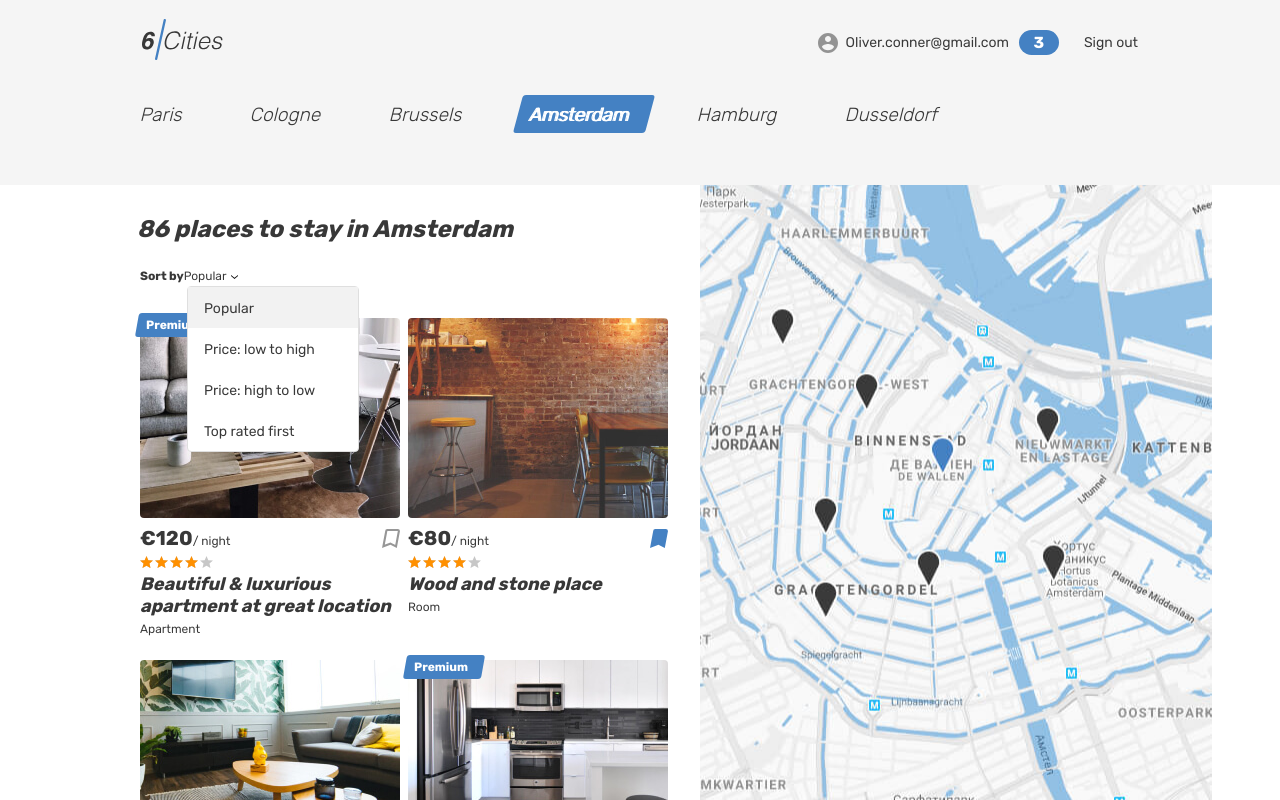
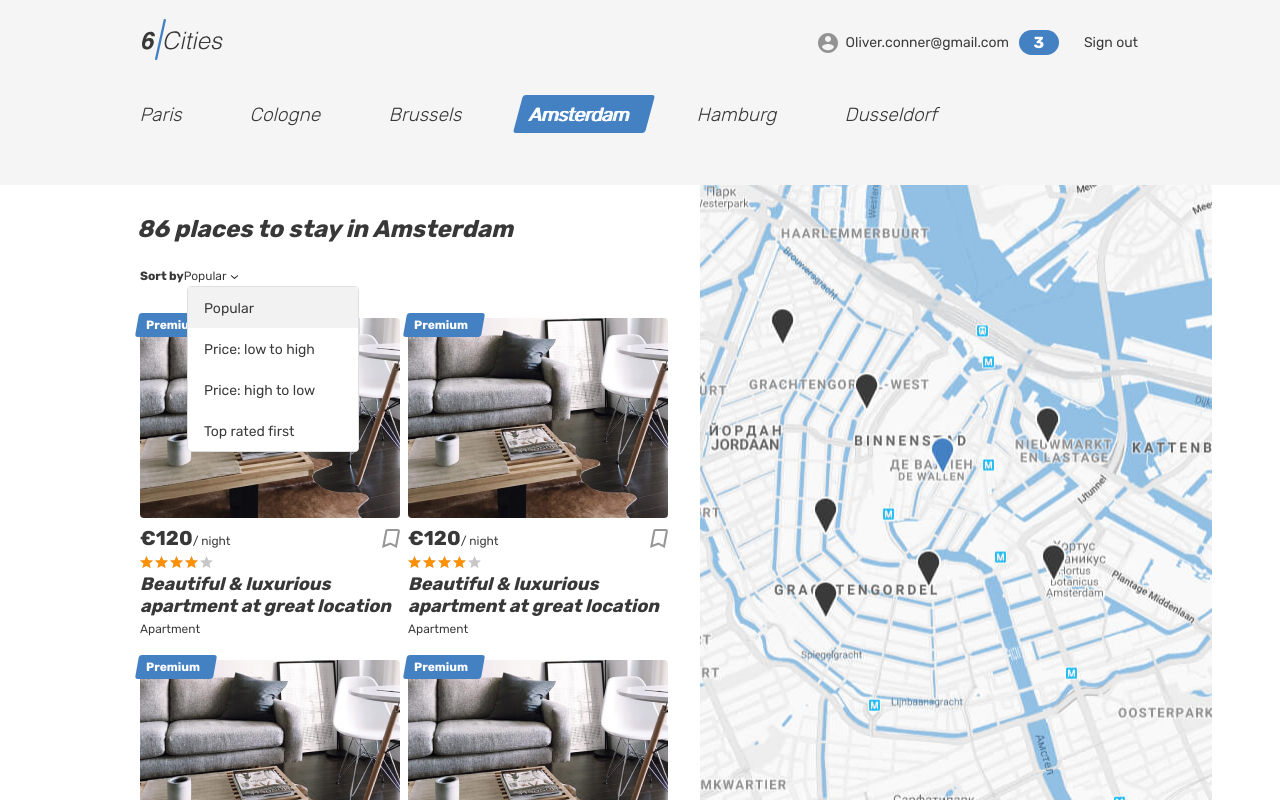
Before and after one commit to htmlacademy-react/2609653-six-cities-3, a React (Vite) app: page / in a window 1280 px wide. Built offline with nearby package versions, Linux system fonts and the light colour scheme.

Commit message:
extracted PlaceCard component

```diff
--- a/src/components/App.tsx
+++ b/src/components/App.tsx
@@ -1,4 +1,4 @@
-import PageLayout from './Layout/PageLayout';
+import PageLayout from './layout/PageLayout';
 
 function App({totalPlacesCount}: { totalPlacesCount : number}) {
   return (
--- a/src/components/Layout/Main/Main.tsx
+++ b/src/components/Layout/Main/Main.tsx
@@ -1,3 +1,5 @@
+import PlaceCard from "../../PlaceCard/PlaceCard";
+
 export default function Main(props: any) {
   const {placesCount} = props;
   return(
@@ -46,8 +48,7 @@ export default function Main(props: any) {
             <b className="places__found">{placesCount} places to stay in Amsterdam</b>
             <form className="places__sorting" action="#" method="get">
               <span className="places__sorting-caption">Sort by</span>
-              <span className="places__sorting-type" tabIndex={0}>
-            Popular
+              <span className="places__sorting-type" tabIndex={0}> Popular
                 <svg className="places__sorting-arrow" width="7" height="4">
                   <use xlinkHref="#icon-arrow-select"></use>
                 </svg>
@@ -60,171 +61,11 @@ export default function Main(props: any) {
               </ul>
             </form>
             <div className="cities__places-list places__list tabs__content">
-              <article className="cities__card place-card">
-                <div className="place-card__mark">
-                  <span>Premium</span>
-                </div>
-                <div className="cities__image-wrapper place-card__image-wrapper">
-                  <a href="#">
-                    <img className="place-card__image" src="img/apartment-01.jpg" width="260" height="200" alt="Place image" />
-                  </a>
-                </div>
-                <div className="place-card__info">
-                  <div className="place-card__price-wrapper">
-                    <div className="place-card__price">
-                      <b className="place-card__price-value">&euro;120</b>
-                      <span className="place-card__price-text">&#47;&nbsp;night</span>
-                    </div>
-                    <button className="place-card__bookmark-button button" type="button">
-                      <svg className="place-card__bookmark-icon" width="18" height="19">
-                        <use xlinkHref="#icon-bookmark"></use>
-                      </svg>
-                      <span className="visually-hidden">To bookmarks</span>
-                    </button>
-                  </div>
-                  <div className="place-card__rating rating">
-                    <div className="place-card__stars rating__stars">
-                      <span style={{width: '80%'}}></span>
-                      <span className="visually-hidden">Rating</span>
-                    </div>
-                  </div>
-                  <h2 className="place-card__name">
-                    <a href="#">Beautiful &amp; luxurious apartment at great location</a>
-                  </h2>
-                  <p className="place-card__type">Apartment</p>
-                </div>
-              </article>
-
-              <article className="cities__card place-card">
-                <div className="cities__image-wrapper place-card__image-wrapper">
-                  <a href="#">
-                    <img className="place-card__image" src="img/room.jpg" width="260" height="200" alt="Place image" />
-                  </a>
-                </div>
-                <div className="place-card__info">
-                  <div className="place-card__price-wrapper">
-                    <div className="place-card__price">
-                      <b className="place-card__price-value">&euro;80</b>
-                      <span className="place-card__price-text">&#47;&nbsp;night</span>
-                    </div>
-                    <button className="place-card__bookmark-button place-card__bookmark-button--active button" type="button">
-                      <svg className="place-card__bookmark-icon" width="18" height="19">
-                        <use xlinkHref="#icon-bookmark"></use>
-                      </svg>
-                      <span className="visually-hidden">In bookmarks</span>
-                    </button>
-                  </div>
-                  <div className="place-card__rating rating">
-                    <div className="place-card__stars rating__stars">
-                      <span style={{width: '80%'}}></span>
-                      <span className="visually-hidden">Rating</span>
-                    </div>
-                  </div>
-                  <h2 className="place-card__name">
-                    <a href="#">Wood and stone place</a>
-                  </h2>
-                  <p className="place-card__type">Room</p>
-                </div>
-              </article>
-
-              <article className="cities__card place-card">
-                <div className="cities__image-wrapper place-card__image-wrapper">
-                  <a href="#">
-                    <img className="place-card__image" src="img/apartment-02.jpg" width="260" height="200" alt="Place image" />
-                  </a>
-                </div>
-                <div className="place-card__info">
-                  <div className="place-card__price-wrapper">
-                    <div className="place-card__price">
-                      <b className="place-card__price-value">&euro;132</b>
-                      <span className="place-card__price-text">&#47;&nbsp;night</span>
-                    </div>
-                    <button className="place-card__bookmark-button button" type="button">
-                      <svg className="place-card__bookmark-icon" width="18" height="19">
-                        <use xlinkHref="#icon-bookmark"></use>
-                      </svg>
-                      <span className="visually-hidden">To bookmarks</span>
-                    </button>
-                  </div>
-                  <div className="place-card__rating rating">
-                    <div className="place-card__stars rating__stars">
-                      <span style={{width: '80%'}}></span>
-                      <span className="visually-hidden">Rating</span>
-                    </div>
-                  </div>
-                  <h2 className="place-card__name">
-                    <a href="#">Canal View Prinsengracht</a>
-                  </h2>
-                  <p className="place-card__type">Apartment</p>
-                </div>
-              </article>
-
-              <article className="cities__card place-card">
-                <div className="place-card__mark">
-                  <span>Premium</span>
-                </div>
-                <div className="cities__image-wrapper place-card__image-wrapper">
-                  <a href="#">
-                    <img className="place-card__image" src="img/apartment-03.jpg" width="260" height="200" alt="Place image" />
-                  </a>
-                </div>
-                <div className="place-card__info">
-                  <div className="place-card__price-wrapper">
-                    <div className="place-card__price">
-                      <b className="place-card__price-value">&euro;180</b>
-                      <span className="place-card__price-text">&#47;&nbsp;night</span>
-                    </div>
-                    <button className="place-card__bookmark-button button" type="button">
-                      <svg className="place-card__bookmark-icon" width="18" height="19">
-                        <use xlinkHref="#icon-bookmark"></use>
-                      </svg>
-                      <span className="visually-hidden">To bookmarks</span>
-                    </button>
-                  </div>
-                  <div className="place-card__rating rating">
-                    <div className="place-card__stars rating__stars">
-                      <span style={{width: '100%'}}></span>
-                      <span className="visually-hidden">Rating</span>
-                    </div>
-                  </div>
-                  <h2 className="place-card__name">
-                    <a href="#">Nice, cozy, warm big bed apartment</a>
-                  </h2>
-                  <p className="place-card__type">Apartment</p>
-                </div>
-              </article>
-
-              <article className="cities__card place-card">
-                <div className="cities__image-wrapper place-card__image-wrapper">
-                  <a href="#">
-                    <img className="place-card__image" src="img/room.jpg" width="260" height="200" alt="Place image" />
-                  </a>
-                </div>
-                <div className="place-card__info">
-                  <div className="place-card__price-wrapper">
-                    <div className="place-card__price">
-                      <b className="place-card__price-value">&euro;80</b>
-                      <span className="place-card__price-text">&#47;&nbsp;night</span>
-                    </div>
-                    <button className="place-card__bookmark-button place-card__bookmark-button--active button" type="button">
-                      <svg className="place-card__bookmark-icon" width="18" height="19">
-                        <use xlinkHref="#icon-bookmark"></use>
-                      </svg>
-                      <span className="visually-hidden">In bookmarks</span>
-                    </button>
-                  </div>
-                  <div className="place-card__rating rating">
-                    <div className="place-card__stars rating__stars">
-                      <span style={{width: '80%'}}></span>
-                      <span className="visually-hidden">Rating</span>
-                    </div>
-                  </div>
-                  <h2 className="place-card__name">
-                    <a href="#">Wood and stone place</a>
-                  </h2>
-                  <p className="place-card__type">Room</p>
-                </div>
-              </article>
+              <PlaceCard />
+              <PlaceCard />
+              <PlaceCard />
+              <PlaceCard />
+              <PlaceCard />
             </div>
           </section>
           <div className="cities__right-section">
--- /dev/null
+++ b/src/components/PlaceCard/PlaceCard.tsx
@@ -0,0 +1,38 @@
+export default function PlaceCard() {
+  return (
+    <article className="cities__card place-card">
+      <div className="place-card__mark">
+        <span>Premium</span>
+      </div>
+      <div className="cities__image-wrapper place-card__image-wrapper">
+        <a href="#">
+          <img className="place-card__image" src="img/apartment-01.jpg" width="260" height="200" alt="Place image" />
+        </a>
+      </div>
+      <div className="place-card__info">
+        <div className="place-card__price-wrapper">
+          <div className="place-card__price">
+            <b className="place-card__price-value">&euro;120</b>
+            <span className="place-card__price-text">&#47;&nbsp;night</span>
+          </div>
+          <button className="place-card__bookmark-button button" type="button">
+            <svg className="place-card__bookmark-icon" width="18" height="19">
+              <use xlinkHref="#icon-bookmark"></use>
+            </svg>
+            <span className="visually-hidden">To bookmarks</span>
+          </button>
+        </div>
+        <div className="place-card__rating rating">
+          <div className="place-card__stars rating__stars">
+            <span style={{width: '80%'}}></span>
+            <span className="visually-hidden">Rating</span>
+          </div>
+        </div>
+        <h2 className="place-card__name">
+          <a href="#">Beautiful &amp; luxurious apartment at great location</a>
+        </h2>
+        <p className="place-card__type">Apartment</p>
+      </div>
+    </article>
+  );
+}
```
